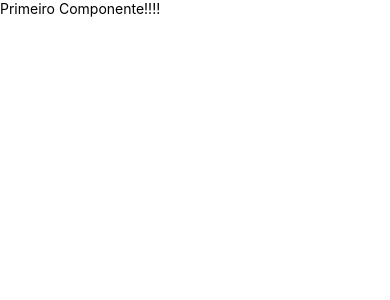
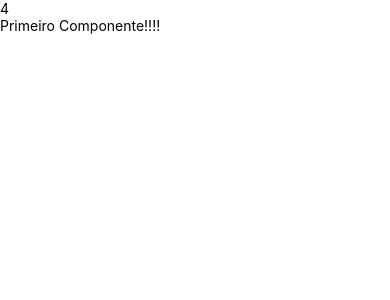
Before and after one commit to ThadeuCesario/ThadeuCesario, a React Native app in the folder fundamentals/: screen / in a window 390 px wide. Shown: the top 300 px of the page. Built offline with nearby package versions, Linux system fonts and the light colour scheme.

Commit message:
Using {} to access javascript

```diff
--- a/fundamentals/src/App.js
+++ b/fundamentals/src/App.js
@@ -1,11 +1,12 @@
 import React from 'react';
-import {View} from 'react-native';
+import {View, Text} from 'react-native';
 
 import PrimeiroComponente from './components/Primeiro';
 
 export default () => {
     return(
         <View>
+            <Text>{2+2}</Text>
             <PrimeiroComponente></PrimeiroComponente>
         </View>
     )
```
